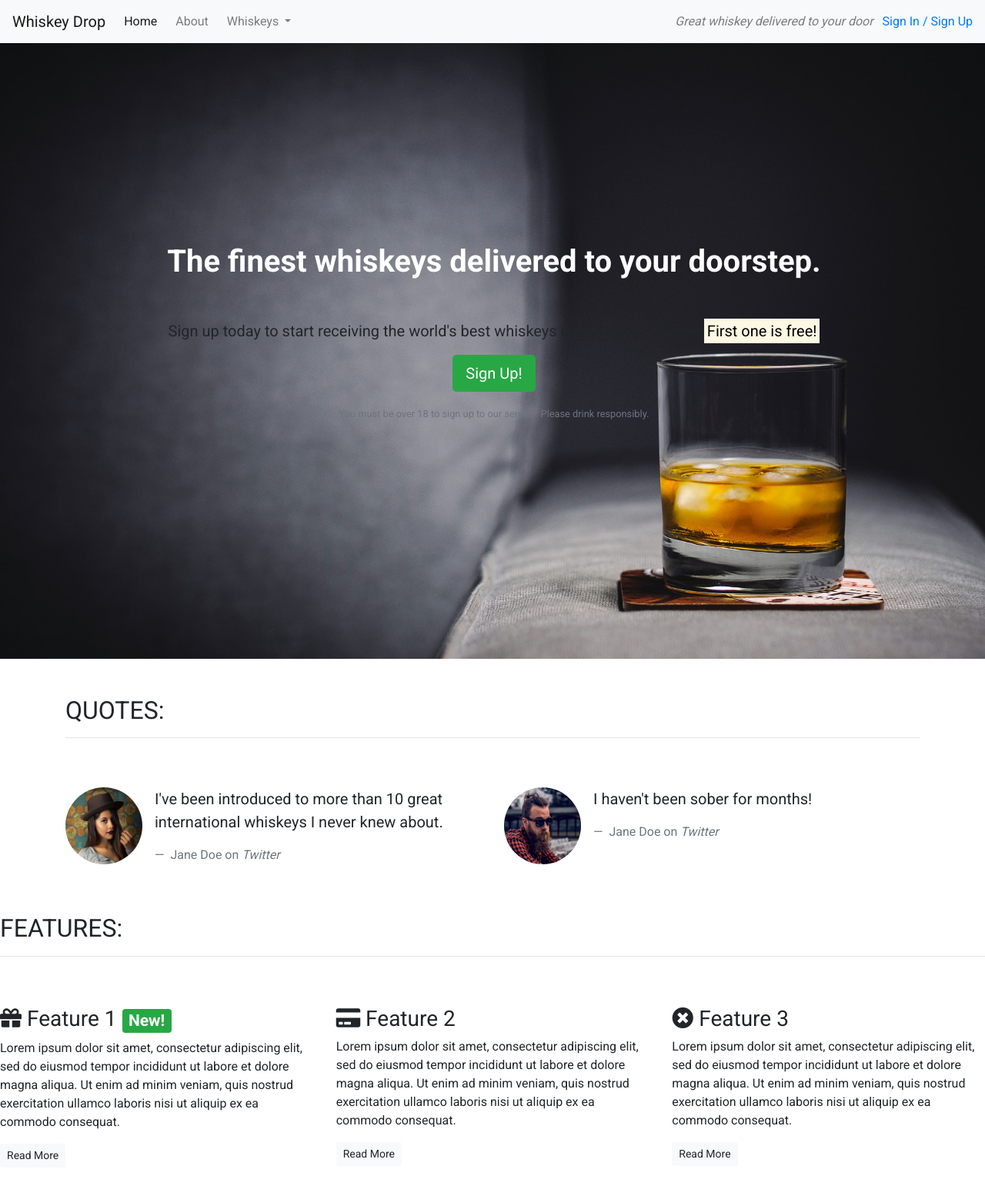
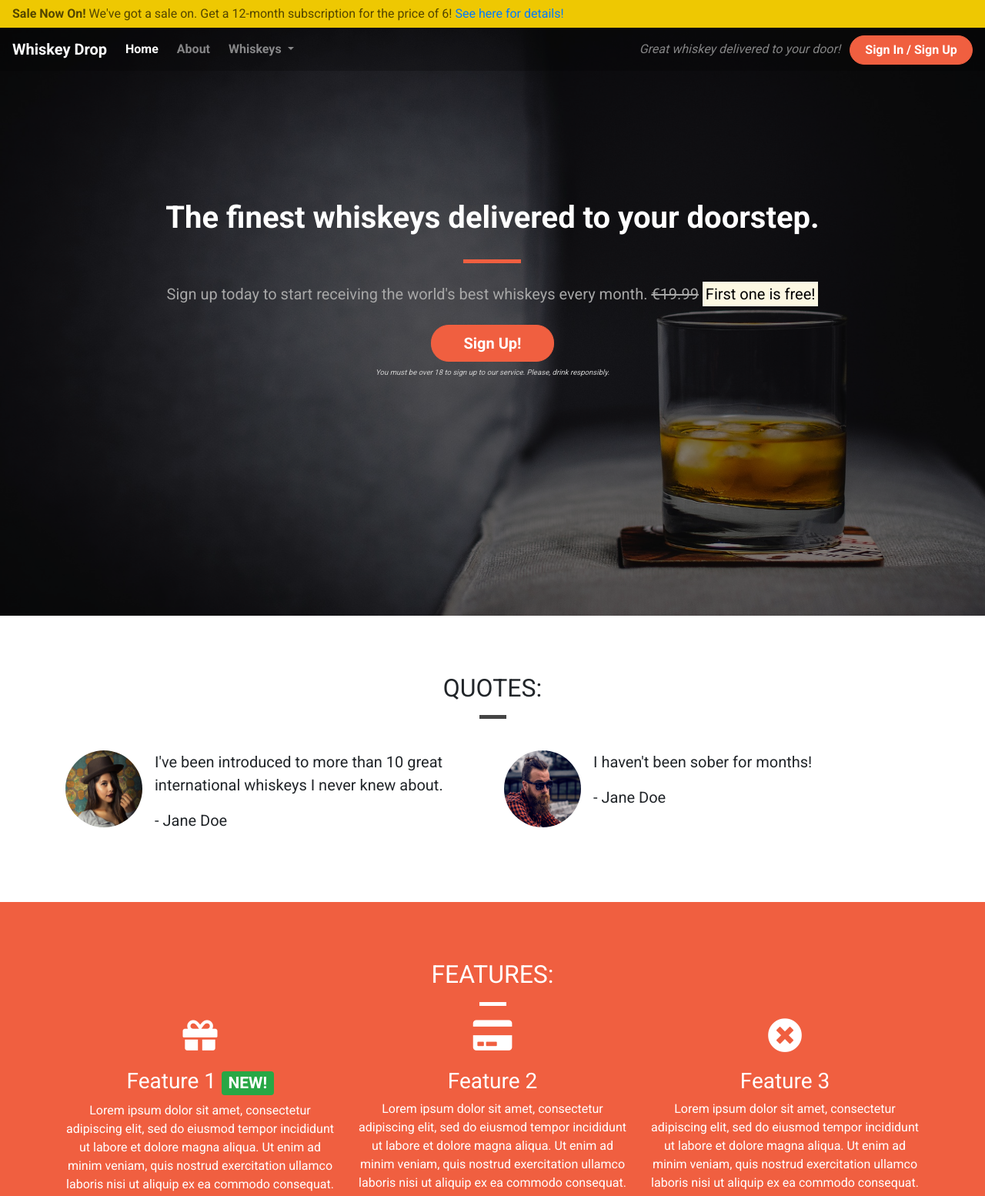
Before and after one commit to kateuj/whiskeydrop, a plain HTML site: page index.html in a window 1280 px wide. Shown: the top 1554 px of the page at 77% size. Before the commit the page ends 1533 px from the top, so only its background shows below. Drawn offline with nearby package versions, Linux system fonts and the light colour scheme.

Commit message:
final updates from walkthrough

```diff
--- a/CSS/style.css
+++ b/CSS/style.css
@@ -1,12 +1,22 @@
 body {
     font-family: 'Roboto', sans-serif;
+}
+
+/* Containers */
+
+.container-wrapper {}
+
+.container-wrapper--red {
+    background-color: #f05f40;
+    color: white;
 }
 
 .alert-container {}
 
 .callout-container {
     height: 100vh;
-    background: url(/images/whiskey-background.jpg) no-repeat bottom right fixed;
+
+    background: url('../images/whiskey-background.jpg') no-repeat bottom right fixed;
     -webkit-background-size: cover;
     -moz-background-size: cover;
     -o-background-size: cover;
@@ -15,29 +25,177 @@ body {
     display: flex;
     align-items: center;
     justify-content: center;
+
+    position: relative;
 }
 
-.quotes-containers {}
+.opaque-overlay {
+    position: absolute;
+    top: 0;
+    left: 0;
+    height: 100%;
+    width: 100%;
+    background-color: rgba(0, 0, 0, 0.5);
+}
 
-.features-container {}
+.content-container {
+    padding-top: 75px;
+    padding-bottom: 75px;
+}
 
-.jumbotron-header {
-    color: white;
+/* Navbar */
+
+.navalert-container {
+    position: absolute;
+    top: 0;
+    left: 0;
+    z-index: 1;
+    padding-left: 0;
+    padding-right: 0;
+}
+
+.navbar {
+    margin-bottom: 0;
+    width: 100%;
+    background-color: rgba(0, 0, 0, .25);
+    border: 0;
+}
+
+.navbar .navbar-toggler {
+    border: 0;
+}
+
+.navbar .navbar-brand {
     font-weight: bold;
-    margin-bottom: 30px;
 }
+
+.navbar .navbar-nav a {
+    font-weight: bold;
+}
+
+
+/* Jumbotron */
 
 .jumbotron {
     background-color: transparent;
 }
 
+.jumbotron h1 {
+    color: white;
+    font-weight: bold;
+    margin-bottom: 30px;
+    color: white;
+}
+
+.jumbotron .lead {
+    color: #a7a7a7;
+    margin: 25px 0;
+}
+
+.jumbotron small {
+    font-size: 60%;
+    font-style: italic;
+    color: #d0d0d0;
+}
+
+/* Block dividers */
+
 .block-divider {
-
     width: 75px;
     height: 5px;
     border: 0;
+    background-color: #444;
 }
 
 .block-divider--orange {
-    color: rgb(212, 158, 20);
+    background-color: #f05f40;
 }
+
+.block-divider--white {
+    background-color: white;
+}
+
+.block-divider--short {
+    width: 35px;
+}
+
+/* Buttons */
+
+.btn--cta {
+    font-weight: bold;
+    border-radius: 23px;
+    width: 160px;
+}
+
+.btn--red {
+    color: white;
+    background-color: #f05f40;
+    border-color: #f05f40;
+}
+
+.btn--red:hover,
+.btn--red:active,
+.btn--red:focus,
+.btn--red:active:focus {
+    background-color: #df4929;
+    border-color: #df4929;
+    color: white;
+}
+
+/* Alert */
+
+.alert-container .col-12 {
+    padding-left: 0;
+    padding-right: 0;
+}
+
+.site-wide-alert {
+    color: #544600;
+    background-color: #eec802;
+    border-color: #eec802;
+    padding: 5px 15px;
+    margin-bottom: 0;
+    border: 1px solid transparent;
+    border-radius: 0;
+}
+
+/* Page Headers */
+
+.page-header {
+    margin-bottom: 0;
+    border-bottom: 0;
+    text-align: center;
+}
+
+.page-header h2 {
+    margin-top: 0;
+}
+
+/* Quotes */
+
+.quotes .page-header {
+    margin-bottom: 25px;
+}
+
+/* Features */
+
+.feature {
+    text-align: center;
+    margin-bottom: 40px;
+}
+
+.feature i {
+    margin-bottom: 20px;
+    font-size: 45px;
+    line-height: 45px;
+}
+
+.feature .btn {
+    background-color: white;
+    border-color: white;
+    border-radius: 15px;
+    min-width: 100px;
+    font-weight: bold;
+    margin-top: 10px;
+    color: #f05f40;
+}
--- a/index.html
+++ b/index.html
@@ -2,8 +2,8 @@
 <html lang="en-us">
   <head>
     <meta charset="utf-8" />
+    <title>Whiskey Drop | Taste a new whiskey every month</title>
     <meta name="viewport" content="width=device-width, initial-scale=1.0" />
-    <title>Whiskey Drop | Taste a new whiskey every month</title>
     <link
       rel="stylesheet"
       href="https://maxcdn.bootstrapcdn.com/bootstrap/4.1.3/css/bootstrap.min.css"
@@ -22,9 +22,20 @@
   </head>
 
   <body>
-    <!--Nav-->
-    <nav class="navbar navbar-light navbar-expand-sm bg-light">
-      <a href="/" class="navbar-brand"> Whiskey Drop</a>
+    <div class="container-fluid navalert-container">
+      <div class="container-fluid alert-container">
+        <div class="row d-none d-sm-block">
+          <div class="col-12">
+            <div class="site-wide-alert alert alert-warning">
+              <strong>Sale Now On!</strong> We've got a sale on. Get a 12-month
+              subscription for the price of 6!
+              <a href="">See here for details!</a>
+            </div>
+          </div>
+        </div>
+      </div>
+      <nav class="navbar navbar-dark navbar-expand-sm">
+        <a href="/" class="navbar-brand">Whiskey Drop</a>
 
         <button
           class="navbar-toggler ml-auto"
@@ -43,7 +54,9 @@
             <li class="active nav-item mr-2">
               <a class="nav-link" href="/">Home</a>
             </li>
-          <li class="nav-item mr-2"><a class="nav-link" href="">About</a></li>
+            <li class="nav-item mr-2">
+              <a class="nav-link" href="/about">About</a>
+            </li>
             <li class="nav-item dropdown">
               <a
                 class="nav-link dropdown-toggle"
@@ -56,7 +69,10 @@
               >
                 Whiskeys
               </a>
-            <div class="dropdown-menu" aria-labelledby="navbarDropdownMenuLink">
+              <div
+                class="dropdown-menu"
+                aria-labelledby="navbarDropdownMenuLink"
+              >
                 <a class="dropdown-item" href="#">Irish</a>
                 <a class="dropdown-item" href="#">Scotch</a>
                 <a class="dropdown-item" href="#">Japanese</a>
@@ -65,27 +81,18 @@
             </li>
 
             <li class="nav-item mr-2 d-block d-sm-none">
-            <a class="nav-link" href="">Sign In / Sign Up</a>
+              <a class="nav-link" href="/login">Sign In / Sign Up</a>
             </li>
           </ul>
         </div>
         <div class="d-none d-md-block">
           <p class="navbar-text my-auto mr-2">
-          <i>Great whiskey delivered to your door</i>
+            <i>Great whiskey delivered to your door!</i>
           </p>
-        <a href="/login">Sign In / Sign Up</a>
+          <a href="/login" class="btn btn--cta btn--red">Sign In / Sign Up</a>
         </div>
-      <!--</div>-->
       </nav>
-    <!--<div class="container alert-container">-->
-    <!--    <div class="row d-none d-sm-block">-->
-    <!--        <div class="col-12">-->
-    <!--            <div class="alert alert-warning">-->
-    <!--                <strong>Sale Now On!</strong> We've got a sale on. Get a 12 month subscription for the price of 6! <a href="">See here for more details</a>-->
-    <!--            </div>-->
-    <!--        </div>-->
-    <!--    </div>-->
-    <!--</div>-->
+    </div>
     <div class="container-fluid callout-container">
       <!-- Callout -->
       <div class="opaque-overlay">&nbsp;</div>
@@ -103,34 +110,33 @@
               <span class="d-inline d-sm-none"><br /></span>
               <strong><mark>First one is free!</mark></strong>
             </p>
-            <p>
             <button
-                class="btn btn-lg btn-success"
+              class="btn btn-lg btn--cta btn--red"
               data-toggle="modal"
               data-target="#signUpModal"
             >
               Sign Up!
             </button>
-            </p>
             <p class="text-muted">
               <small
-                >You must be over 18 to sign up to our service. Please drink
+                >You must be over 18 to sign up to our service. Please, drink
                 responsibly.</small
               >
             </p>
           </section>
         </div>
       </div>
+      <!-- /.callout -->
     </div>
-    <!-- /.callout -->
 
     <!-- Quotes -->
-    <div class="container quotes-container">
+    <div class="container-wrapper">
+      <div class="container quotes-container content-container">
         <section class="quotes">
           <div class="row">
-          <div class="col-12 my-5">
+            <div class="col-12 page-header">
               <h2 class="text-uppercase">Quotes:</h2>
-            <hr />
+              <hr class="block-divider block-divider--short" />
             </div>
           </div>
           <div class="row">
@@ -150,9 +156,7 @@
                       I've been introduced to more than 10 great international
                       whiskeys I never knew about.
                     </p>
-                  <footer class="blockquote-footer">
-                    Jane Doe on <cite title="Twitter">Twitter</cite>
-                  </footer>
+                    <p>- Jane Doe</p>
                   </blockquote>
                 </div>
               </div>
@@ -170,39 +174,41 @@
                 <div class="media-body">
                   <blockquote class="blockquote">
                     <p>I haven't been sober for months!</p>
-                  <footer class="blockquote-footer">
-                    Jane Doe on <cite title="Twitter">Twitter</cite>
-                  </footer>
+                    <p>- Jane Doe</p>
                   </blockquote>
                 </div>
               </div>
             </div>
           </div>
         </section>
+        <!-- /.quotes -->
       </div>
-    <!-- /.quotes -->
+    </div>
 
     <!-- Features -->
-    <div class="features-container">
+    <div class="container-wrapper container-wrapper--red">
+      <div class="container features-container content-container">
         <section class="features">
           <div class="row">
-          <div class="col-12 my-5">
+            <div class="col-12 page-header">
               <h2 class="text-uppercase">Features:</h2>
-            <hr />
+              <hr
+                class="block-divider block-divider--short block-divider--white"
+              />
             </div>
           </div>
           <div class="row">
             <div class="col-12 col-md-6 col-lg-4">
               <div class="feature">
                 <h3>
-                <i class="fas fa-gift d-none d-sm-inline"></i> Feature 1
-                <span class="badge badge-success">New!</span>
+                  <i class="fas fa-gift d-none d-sm-block"></i> Feature 1
+                  <span class="badge badge-success">NEW!</span>
                 </h3>
                 <p>
-                Lorem ipsum dolor sit amet, consectetur adipiscing elit, sed do
-                eiusmod tempor incididunt ut labore et dolore magna aliqua. Ut
-                enim ad minim veniam, quis nostrud exercitation ullamco laboris
-                nisi ut aliquip ex ea commodo consequat.
+                  Lorem ipsum dolor sit amet, consectetur adipiscing elit, sed
+                  do eiusmod tempor incididunt ut labore et dolore magna aliqua.
+                  Ut enim ad minim veniam, quis nostrud exercitation ullamco
+                  laboris nisi ut aliquip ex ea commodo consequat.
                 </p>
                 <p><a class="btn btn-sm btn-light" href="">Read More</a></p>
               </div>
@@ -210,13 +216,13 @@
             <div class="col-12 col-md-6 col-lg-4">
               <div class="feature">
                 <h3>
-                <i class="fas fa-credit-card d-none d-sm-inline"></i> Feature 2
+                  <i class="fas fa-credit-card d-none d-sm-block"></i> Feature 2
                 </h3>
                 <p>
-                Lorem ipsum dolor sit amet, consectetur adipiscing elit, sed do
-                eiusmod tempor incididunt ut labore et dolore magna aliqua. Ut
-                enim ad minim veniam, quis nostrud exercitation ullamco laboris
-                nisi ut aliquip ex ea commodo consequat.
+                  Lorem ipsum dolor sit amet, consectetur adipiscing elit, sed
+                  do eiusmod tempor incididunt ut labore et dolore magna aliqua.
+                  Ut enim ad minim veniam, quis nostrud exercitation ullamco
+                  laboris nisi ut aliquip ex ea commodo consequat.
                 </p>
                 <p><a class="btn btn-sm btn-light" href="">Read More</a></p>
               </div>
@@ -224,21 +230,23 @@
             <div class="col-12 d-md-none d-lg-block col-lg-4">
               <div class="feature">
                 <h3>
-                <i class="fas fa-times-circle d-none d-sm-inline"></i> Feature 3
+                  <i class="fas fa-times-circle d-none d-sm-block"></i> Feature
+                  3
                 </h3>
                 <p>
-                Lorem ipsum dolor sit amet, consectetur adipiscing elit, sed do
-                eiusmod tempor incididunt ut labore et dolore magna aliqua. Ut
-                enim ad minim veniam, quis nostrud exercitation ullamco laboris
-                nisi ut aliquip ex ea commodo consequat.
+                  Lorem ipsum dolor sit amet, consectetur adipiscing elit, sed
+                  do eiusmod tempor incididunt ut labore et dolore magna aliqua.
+                  Ut enim ad minim veniam, quis nostrud exercitation ullamco
+                  laboris nisi ut aliquip ex ea commodo consequat.
                 </p>
                 <p><a class="btn btn-sm btn-light" href="">Read More</a></p>
               </div>
             </div>
           </div>
         </section>
+        <!-- /.features -->
       </div>
-    <!-- /.features -->
+    </div>
 
     <div class="modal" tabindex="-1" role="dialog" id="signUpModal">
       <div class="modal-dialog" role="document">
```
Lines whose indentation alone changed are shown as unchanged.
